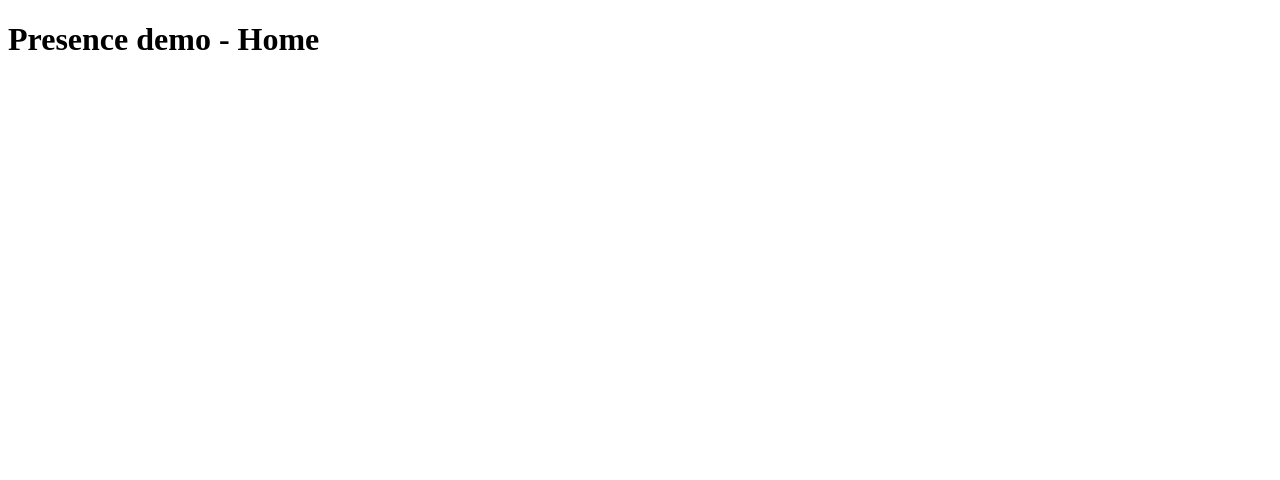
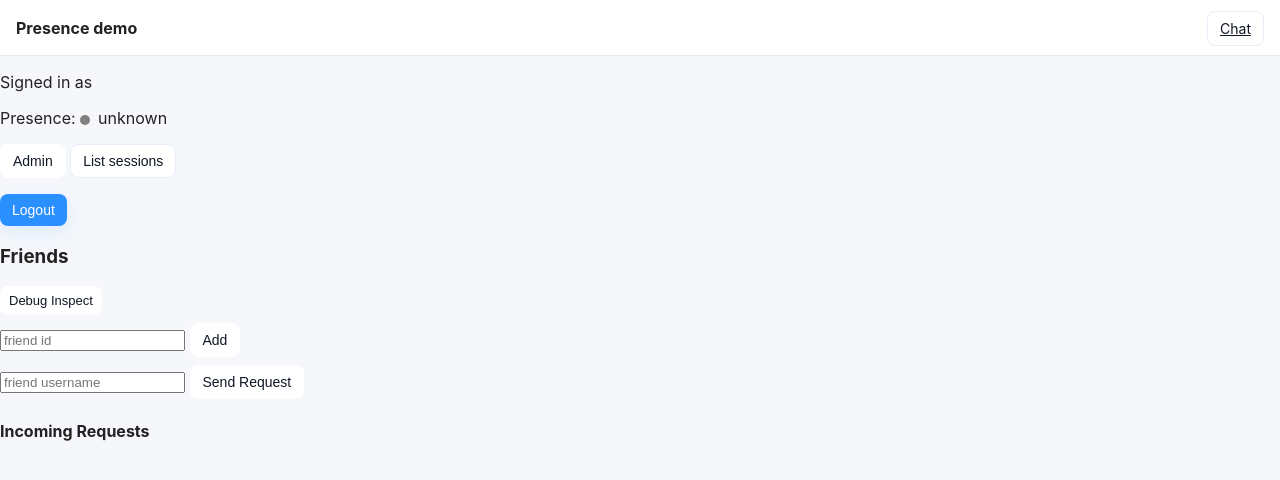
Before and after one commit to mrprogrammingx/classic-web-based-online-chat-application, a website: page static/home.html in a window 1280 px wide. Drawn offline with Linux system fonts and the light colour scheme; no server answers.

Commit message:
feat(home): use shared styles and add topmenu header + modal/toast roots

```diff
--- a/static/home.html
+++ b/static/home.html
@@ -3,37 +3,47 @@
 <head>
   <meta charset="utf-8">
   <title>Home</title>
+  <link rel="stylesheet" href="/static/styles.css">
 </head>
 <body>
-  <h1>Presence demo - Home</h1>
-  <div id="me" style="display:none">
+  <header class="topmenu">
+    <div class="brand">Presence demo</div>
+    <nav class="topnav">
+      <a href="/static/index.html" class="btn btn-secondary" id="btn-back-to-chat">Chat</a>
+    </nav>
+  </header>
+  <div id="me">
     <p>Signed in as <span id="me-name"></span></p>
-  <p>Presence: <span id="my-presence-dot" style="display:inline-block;width:10px;height:10px;border-radius:50%;background:gray;margin-right:8px;vertical-align:middle"></span><span id="my-presence">unknown</span></p>
-    <button id="admin-open" style="display:none">Admin</button>
-    <div id="admin-modal" style="display:none; position:fixed; left:20%; top:20%; width:60%; background:#fff; border:1px solid #ccc; padding:10px;">
+  <p>Presence: <span id="my-presence-dot" class="presence-dot"></span><span id="my-presence">unknown</span></p>
+    <button id="admin-open" class="btn">Admin</button>
+    <div id="admin-modal" class="admin-modal" style="display:none">
       <h3>Admin - Users</h3>
-      <button id="admin-close">Close</button>
+      <button id="admin-close" class="btn">Close</button>
       <ul id="admin-users"></ul>
     </div>
-    <button id="list-sessions">List sessions</button>
+    <button id="list-sessions" class="btn btn-secondary">List sessions</button>
     <ul id="sessions"></ul>
-    <button id="logout">Logout</button>
+    <button id="logout" class="btn btn-primary">Logout</button>
     <h3>Friends</h3>
-    <div id="status" style="padding:8px;margin:8px 0;color:#222;background:#f3f3f3;border:1px solid #ddd;display:none"></div>
-  <div style="margin-bottom:8px"><button id="debug-inspect">Debug Inspect</button></div>
+    <div id="status" class="status-box hidden"></div>
+  <div class="mb-8"><button id="debug-inspect" class="btn small">Debug Inspect</button></div>
     <div>
       <input id="friend-id-input" placeholder="friend id" />
-      <button id="add-friend">Add</button>
+      <button id="add-friend" class="btn">Add</button>
     </div>
-    <div style="margin-top:8px">
+    <div class="mt-8">
       <input id="friend-username-input" placeholder="friend username" />
-      <button id="request-by-username">Send Request</button>
+      <button id="request-by-username" class="btn">Send Request</button>
     </div>
     <h4>Incoming Requests</h4>
     <ul id="incoming-requests"></ul>
     <ul id="friends-list"></ul>
   </div>
 
+  <!-- roots for shared UI (modals, toasts) -->
+  <div id="modal-root"></div>
+  <div id="toast-root" class="toast-container" aria-live="polite" role="status"></div>
+
   <script src="/static/main.js"></script>
 </body>
 </html>
```
